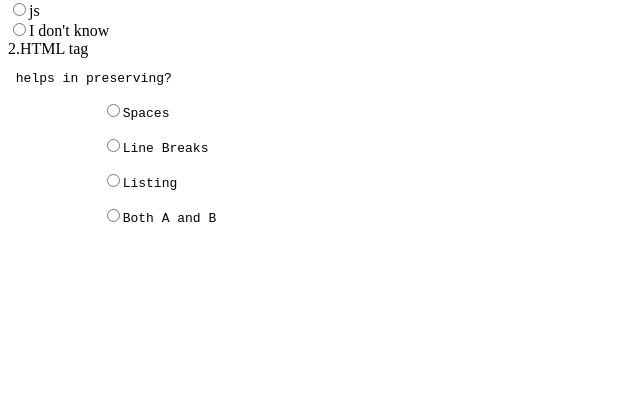
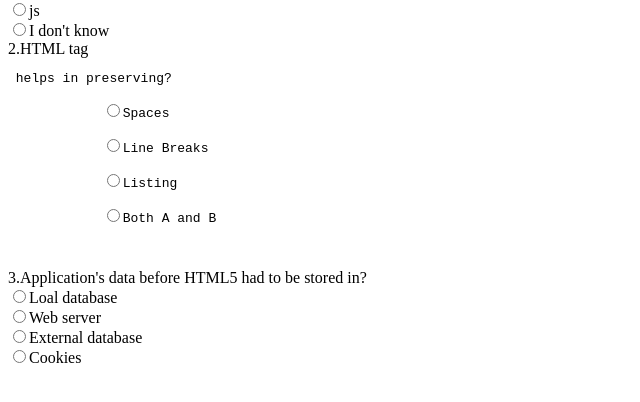
Before and after one commit to joycewamaboyi/Quiz-Board, a plain HTML site: page index.html in a window 1280 px wide. Shown: the part 144-546 px from the top of the page, without its empty margins (0-640 px from the left). Drawn offline with Linux system fonts and the light colour scheme; a script that the page names is missing.

Commit message:
addind body

```diff
--- a/index.html
+++ b/index.html
@@ -24,3 +24,10 @@ html lang="en">
             <input type="radio" name="question2" value="Listing">Listing<br>
             <input type="radio" name="question2" value="Both A and B">Both A and B<br>
           </div>
+          <div class="form-group">
+            <label>3.Application's data before HTML5 had to be stored in?</label><br>
+            <input type="radio" name="question3" value="Local database">Loal database<br>
+            <input type="radio" name="question3" value="Web server">Web server<br>
+            <input type="radio" name="question3" value="External database">External database<br>
+            <input type="radio" name="question3" value="Cookies">Cookies<br>
+          </div>
```
